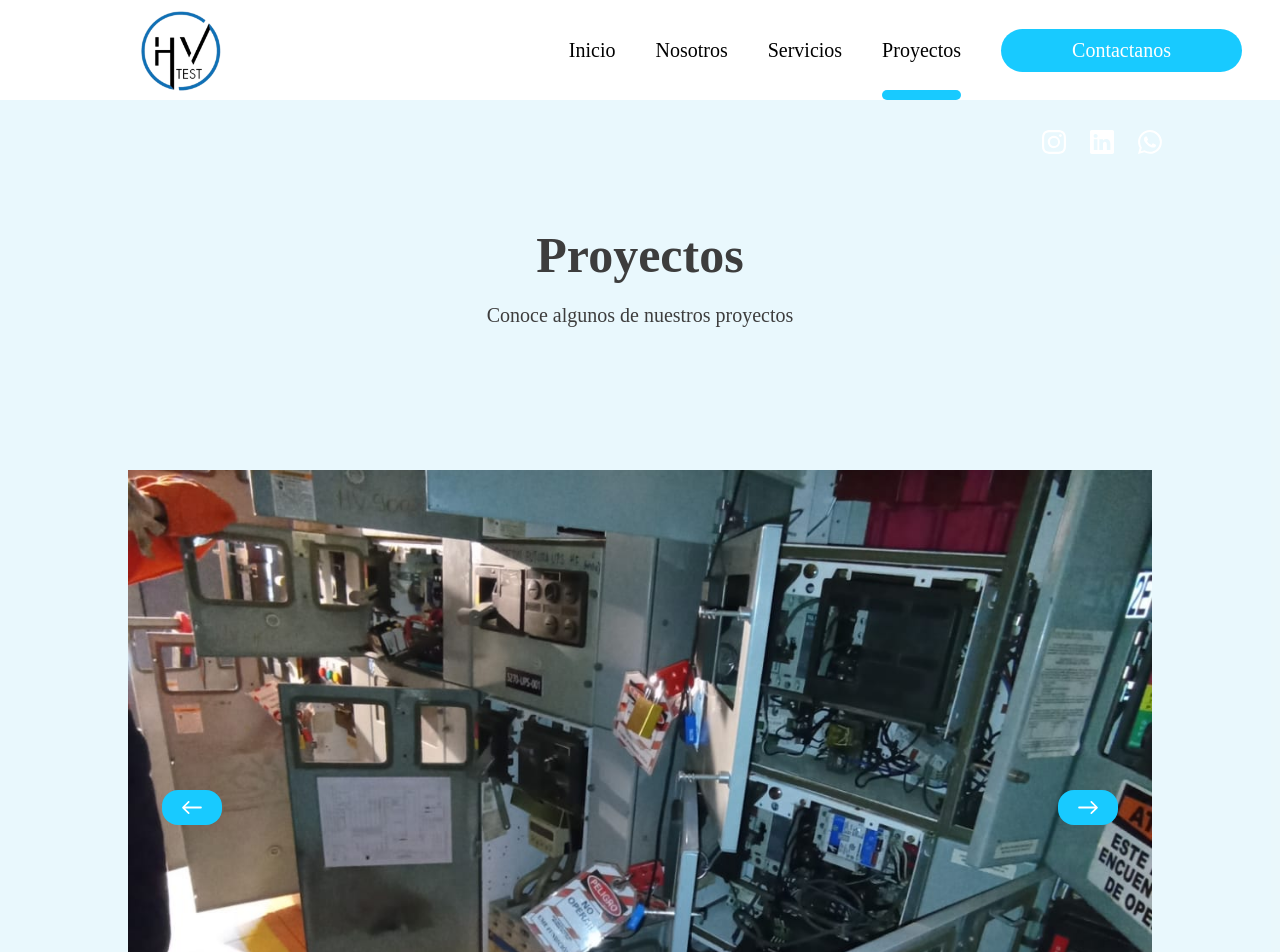
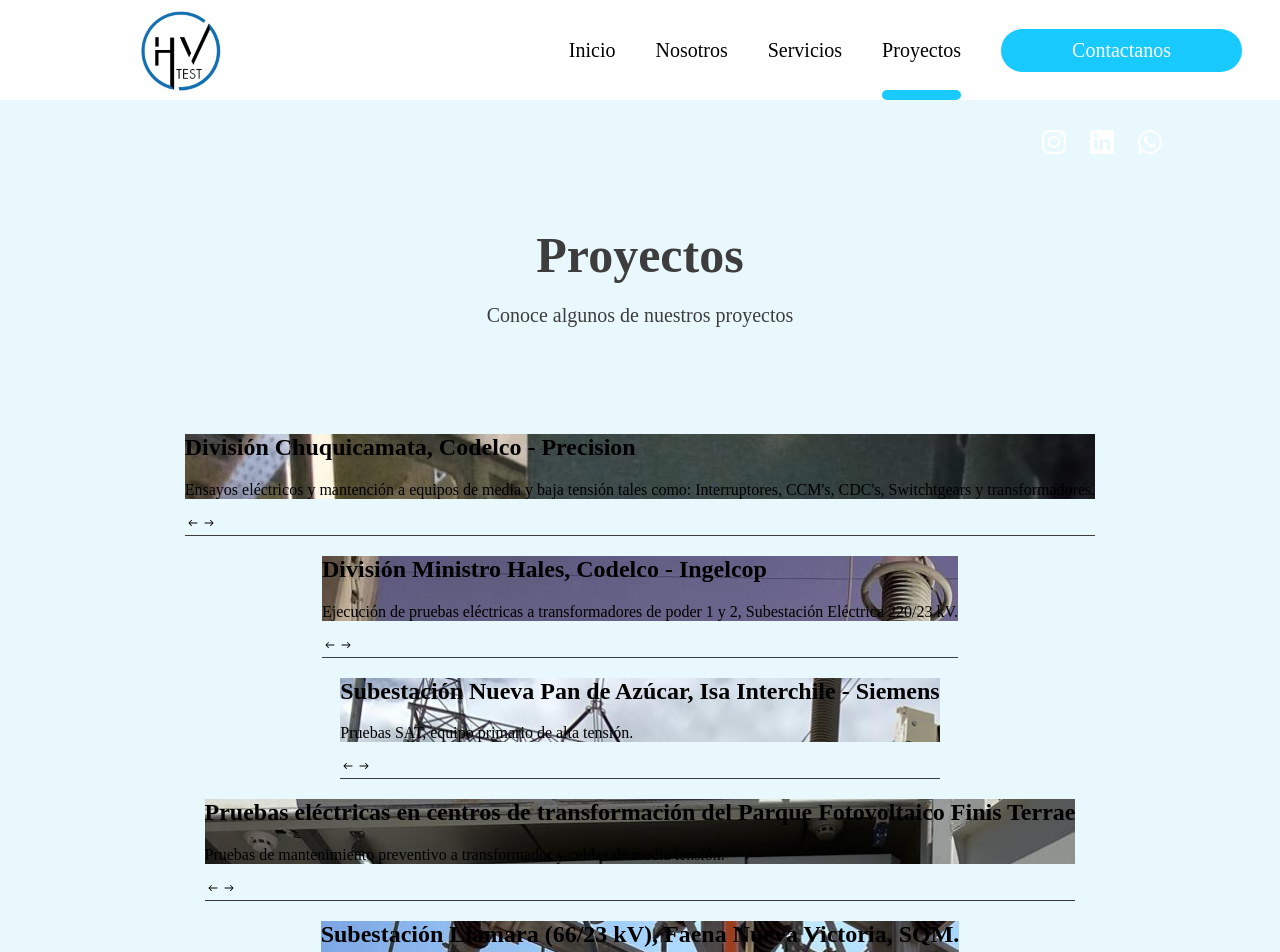
Before and after one commit to Bernullys/hvtest-github, a React (Vite) app: page /proyectos in a window 1280 px wide. Shown: the top 952 px of the page. Built offline with nearby package versions, Linux system fonts and the light colour scheme.

Commit message:
set to not use the ImageSlider component any more in ProjectsPage but it change CardProjects card and ProjectsPage a lot

```diff
--- a/src/Components/CardProjects/CardProjects.jsx
+++ b/src/Components/CardProjects/CardProjects.jsx
@@ -1,13 +1,21 @@
 import { NavLink } from "react-router-dom"
 import styles from "./CardProjects.module.css"
 
-function CardProjects ( { project, description}) {
+function CardProjects ( { project, description, backgroundImage, imagesList}) {
+
+    const inlineContainerStyles = {
+        background: `url(${backgroundImage})`,
+        backgroundSize: "cover",
+        backgroundPosition: "top",
+        opacity: "1"
+    }
 
     return (
-        <section className={styles.card_project_container}>
-            <section className={styles.card_project_info}>
-                <h2 className={styles.card_project_title}>{project}</h2>
-                <p className={styles.card_project_description}>{description}</p>
+        <section className={styles.card_home_project_container} style={inlineContainerStyles}>
+            <section className={styles.card_home_project_info}>
+                <h2 className={styles.card_home_project_title}>{project}</h2>
+                <p className={styles.card_home_project_description}>{description}</p>
+
             </section>
         </section>
     )
--- a/src/Components/ImageSlider/ImageSlider.jsx
+++ b/src/Components/ImageSlider/ImageSlider.jsx
@@ -1,53 +1,61 @@
-import React, { useState } from "react"
-import { IoIosArrowRoundForward, IoIosArrowRoundBack } from "react-icons/io"
+
+import CardProjects from "../CardProjects/CardProjects"
+
 import styles from "./ImageSlider.module.css"
 
 function ImageSlider ({ imagesList }) {
 
-    const [currentImageIndex, setCurrentImageIndex] = useState(0)
-
-    function nextImage () {
-        setCurrentImageIndex((prevIndex) =>
-            prevIndex === imagesList.length - 1 ? 0 : prevIndex + 1
-        )
-    }
-
-    function prevImage () {
-        setCurrentImageIndex((prevIndex) =>
-            prevIndex === 0 ? imagesList.length -1 : prevIndex - 1
-        )
-    }
+    const cardHomeProjectsProps = [
+        {
+            id: 6,
+            project: "División Chuquicamata, Codelco - Precision",
+            description: "Ensayos eléctricos y mantención a equipos de media y baja tensión tales como: Interruptores, CCM's, CDC's, Switchtgears y transformadores.",
+            backgroundImage: "../../../public/assets/image-home-project-chuqui.jpeg"
+        },
+        {
+            id: 7,
+            project: "División Ministro Hales, Codelco - Ingelcop",
+            description: "Ejecución de pruebas eléctricas a transformadores de poder 1 y 2, Subestación Eléctrica 220/23 kV.",
+            backgroundImage: "../../../public/assets/image-home-project-ministrales.jpeg"
+        },
+        {
+            id: 8,
+            project: "Subestación Nueva Pan de Azúcar, Isa Interchile - Siemens",
+            description: "Pruebas SAT, equipo primario de alta tensión.",
+            backgroundImage: "../../../public/assets/image-home-project-nueva-pandeazucar.jpeg"
+        }
+    ]
 
     return (
         <section className={styles.imageslider_main_container}>
             <section className={styles.imageslider}>
                 {
-                    imagesList.map((img, index) => (
-                        <img
-                        key={index}
-                        src={img}
-                        alt={`Electric-test-image ${index}`}
-                        className={
-                            index === currentImageIndex ? styles.slide_active : styles.slide}
-                            />
-                            ))
-                        }
-            </section>
-            <IoIosArrowRoundBack className={styles.card_arrow_left} onClick={prevImage}/>
-            <IoIosArrowRoundForward className={styles.card_arrow_right} onClick={nextImage}/>
-            {/* <section className="pagination_container">
-                {
-                    imagesList.map((_, index) => (
-                        <span
-                            key={index}
-                            className={index === currentImageIndex ? styles.dot_active : styles.dot}>
-                            onClick={() => setCurrentImageIndex(index)}
-                        </span>
+                    cardHomeProjectsProps.map(card => (
+                        <CardProjects
+                            key={card.id}
+                            project={card.project}
+                            description={card.description}
+                            backgroundImage={card.backgroundImage}/>
                     ))
                 }
-           </section> */}
+
+            </section>
+
         </section>
     )
 }
 
 export default ImageSlider
+
+
+// {
+//     imagesList.map((img, index) => (
+//         <img
+//         key={index}
+//         src={img}
+//         alt={`Electric-test-image ${index}`}
+//         className={
+//             index === currentImageIndex ? styles.slide_active : styles.slide}
+//             />
+//             ))
+// }
--- a/src/Components/ProjectsPage/ProjectsPage.jsx
+++ b/src/Components/ProjectsPage/ProjectsPage.jsx
@@ -1,57 +1,41 @@
+import React, { useState, useEffect } from "react"
+import { IoIosArrowRoundForward, IoIosArrowRoundBack } from "react-icons/io"
 import SocialLogos from "../SocialLogos/SocialLogos"
 import CardProjects from "../CardProjects/CardProjects"
-import ImageSlider from "../ImageSlider/ImageSlider"
 import styles from "./ProjectsPage.module.css"
 
 function ProjectsPage () {
 
+    const [projectImageIndices, setProjectImageIndices] = useState({});
+
+    useEffect(() => {
+        const initialIndices = {};
+        cardHomeProjectsProps.forEach(project => {
+            initialIndices[project.id] = 0;
+        });
+        setProjectImageIndices(initialIndices);
+    }, []);
+
+    function nextImage(projectId) {
+        setProjectImageIndices(prevState => ({
+            ...prevState,
+            [projectId]: (prevState[projectId] + 1) % cardHomeProjectsProps.find(p => p.id === projectId).backgroundImage.length
+        }));
+    }
+
+    function prevImage(projectId) {
+        setProjectImageIndices(prevState => ({
+            ...prevState,
+            [projectId]: (prevState[projectId] - 1 + cardHomeProjectsProps.find(p => p.id === projectId).backgroundImage.length) % cardHomeProjectsProps.find(p => p.id === projectId).backgroundImage.length
+        }));
+    }
+
     const cardHomeProjectsProps = [
         {
-            id: 1,
+            id: 11,
             project: "División Chuquicamata, Codelco - Precision",
             description: "Ensayos eléctricos y mantención a equipos de media y baja tensión tales como: Interruptores, CCM's, CDC's, Switchtgears y transformadores.",
-            backgroundImage: "../../../public/assets/image-home-project-chuqui.jpeg"
-        },
-        {
-            id: 2,
-            project: "División Ministro Hales, Codelco - Ingelcop",
-            description: "Ejecución de pruebas eléctricas a transformadores de poder 1 y 2, Subestación Eléctrica 220/23 kV.",
-            backgroundImage: "../../../public/assets/image-home-project-ministrales.jpeg"
-        },
-        {
-            id: 3,
-            project: "Subestación Nueva Pan de Azúcar, Isa Interchile - Siemens",
-            description: "Pruebas SAT, equipo primario de alta tensión.",
-            backgroundImage: "../../../public/assets/image-home-project-nueva-pandeazucar.jpeg"
-        },
-        {
-            id: 4,
-            project: "Pruebas eléctricas en centros de transformación del Parque Fotovoltaico Finis Terrae",
-            description: "Pruebas de mantenimiento preventivo a transformador y celdas de media tensión.",
-            backgroundImage: "../../../public/assets/image-home-project-nueva-pandeazucar.jpeg"
-        },
-        {
-            id: 5,
-            project: "Subestación Llamara (66/23 kV), Faena Nueva Victoria, SQM.",
-            description: "Ejecución de pruebas eléctricas en equipos primarios.",
-            backgroundImage: "../../../public/assets/image-home-project-nueva-pandeazucar.jpeg"
-        },
-        {
-            id: 6,
-            project: "Subestación Puchuncaví (110/13.8 kV), Aguas Pacifico.",
-            description: "Ejecución de pruebas eléctricas en equipos primarios.",
-            backgroundImage: "../../../public/assets/image-home-project-nueva-pandeazucar.jpeg"
-        },
-        {
-            id: 7,
-            project: "Subestación Gis Tres Quebradas (220 kV), ",
-            description: "Pruebas eléctricas a equipos primarios tipo Gis y tipo intemperie",
-            backgroundImage: "../../../public/assets/image-home-project-nueva-pandeazucar.jpeg"
-        }
-    ]
-
-    const txPowerServiceImages = [
-        [
+            backgroundImage: [
                 "../../../public/assets/project1-image1.jpeg",
                 "../../../public/assets/project1-image2.jpeg",
                 "../../../public/assets/project1-image3.jpeg",
@@ -61,18 +45,33 @@
                 "../../../public/assets/project1-image7.jpeg",
                 "../../../public/assets/project1-image8.jpeg",
             ],
-        [
+        },
+        {
+            id: 12,
+            project: "División Ministro Hales, Codelco - Ingelcop",
+            description: "Ejecución de pruebas eléctricas a transformadores de poder 1 y 2, Subestación Eléctrica 220/23 kV.",
+            backgroundImage: [
                 "../../../public/assets/image-home-project-ministrales.jpeg",
                 "../../../public/assets/project2-image1.jpeg",
                 "../../../public/assets/project2-image2.jpeg",
             ],
-        [
+        },
+        {
+            id: 13,
+            project: "Subestación Nueva Pan de Azúcar, Isa Interchile - Siemens",
+            description: "Pruebas SAT, equipo primario de alta tensión.",
+            backgroundImage: [
                 "../../../public/assets/project3-image1.jpeg",
                 "../../../public/assets/project3-image2.jpeg",
                 "../../../public/assets/project3-image3.jpeg",
 
             ],
-        [
+        },
+        {
+            id: 14,
+            project: "Pruebas eléctricas en centros de transformación del Parque Fotovoltaico Finis Terrae",
+            description: "Pruebas de mantenimiento preventivo a transformador y celdas de media tensión.",
+            backgroundImage: [
                 "../../../public/assets/project4-image1.jpeg",
                 "../../../public/assets/project4-image2.jpeg",
                 "../../../public/assets/project4-image3.jpeg",
@@ -83,12 +82,22 @@
                 "../../../public/assets/project4-image8.jpeg",
 
             ],
-        [
+        },
+        {
+            id: 15,
+            project: "Subestación Llamara (66/23 kV), Faena Nueva Victoria, SQM.",
+            description: "Ejecución de pruebas eléctricas en equipos primarios.",
+            backgroundImage: [
                 "../../../public/assets/project5-image1.jpeg",
                 "../../../public/assets/project5-image2.jpeg",
 
             ],
-        [
+        },
+        {
+            id: 16,
+            project: "Subestación Puchuncaví (110/13.8 kV), Aguas Pacifico.",
+            description: "Ejecución de pruebas eléctricas en equipos primarios.",
+            backgroundImage: [
                 "../../../public/assets/project6-image1.jpeg",
                 "../../../public/assets/project6-image2.jpeg",
                 "../../../public/assets/project6-image3.jpeg",
@@ -99,7 +108,12 @@
                 "../../../public/assets/project6-image8.jpeg",
 
             ],
-        [
+        },
+        {
+            id: 17,
+            project: "Subestación Gis Tres Quebradas (220 kV), ",
+            description: "Pruebas eléctricas a equipos primarios tipo Gis y tipo intemperie",
+            backgroundImage: [
                 "../../../public/assets/project7-image1.jpeg",
                 "../../../public/assets/project7-image2.jpeg",
                 "../../../public/assets/project7-image3.jpeg",
@@ -107,7 +121,9 @@
                 "../../../public/assets/project7-image5.jpeg",
 
             ],
+        }
     ]
+
 
     return (
         <section className={styles.projects_page_main_container}>
@@ -121,17 +137,14 @@
             <section className={styles.projects_container}>
                 {
                     cardHomeProjectsProps.map((project, index) => (
-                        <section className={styles.projects_text_container}>
-                            <section className={styles.projects_slider_images_container}>
-                                <ImageSlider
-                                    imagesList={txPowerServiceImages[index]}
-                                />
-                            </section>
+                        <section key={index} className={styles.projects_text_container}>
                             <CardProjects
-                                key={index}
                                 project={project.project}
                                 description={project.description}
+                                backgroundImage={project.backgroundImage[projectImageIndices[project.id]]}
                         />
+                            <IoIosArrowRoundBack className={styles.card_arrow_left} onClick={() => prevImage(project.id)}/>
+                            <IoIosArrowRoundForward className={styles.card_arrow_right} onClick={() => nextImage(project.id)}/>
                         </section>
                     ))
                 }
```
Lines whose indentation alone changed are shown as unchanged.
